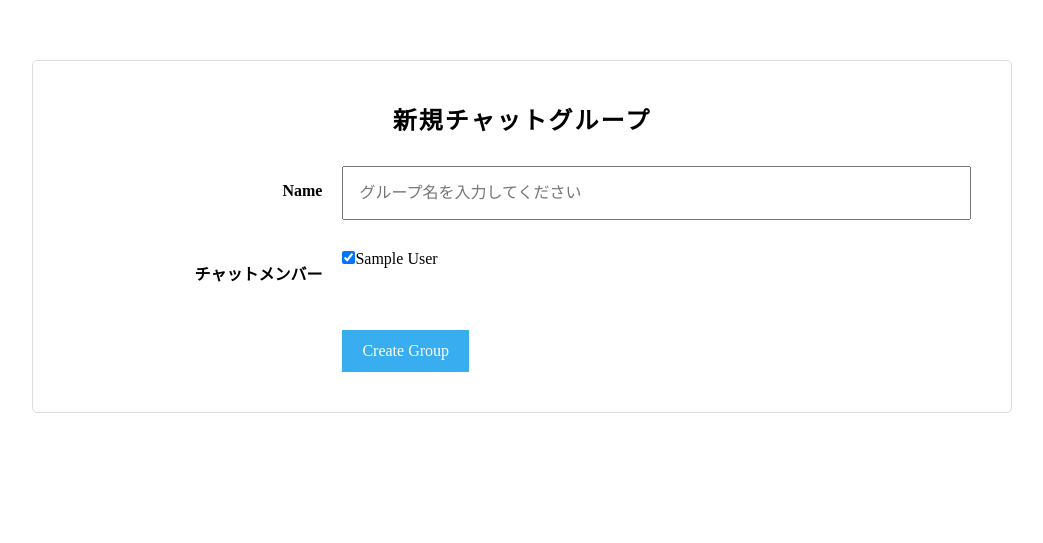
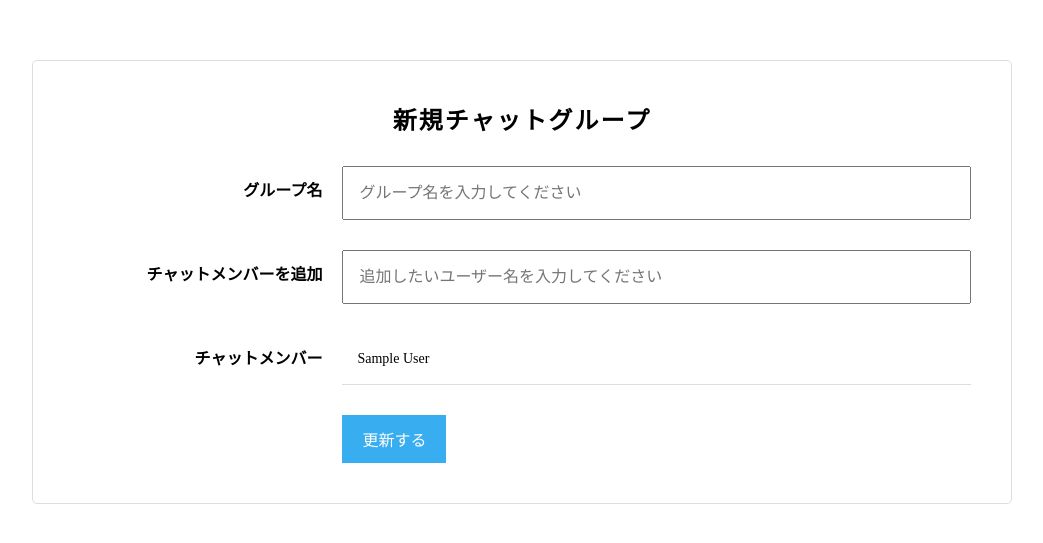
Before and after one commit to tkori/chat-space, a Rails app: page /groups/new in a window 1280 px wide. Shown: the top 543 px of the page, without its empty margins (118-1161 px from the left). Run offline with Rails 7, Linux system fonts and the light colour scheme; the visitor is signed in with stand-in values (Sample User, id 1); style sheets or scripts are compiled from the project's sources; some libraries are stand-ins or nearby versions.

Commit message:
Improve the partial view of the form

```diff
--- a/app/views/groups/_form.html.haml
+++ b/app/views/groups/_form.html.haml
@@ -7,36 +7,29 @@
           %li= message
   .chat-group-form__field
     .chat-group-form__field--left
-      = f.label :name, class: 'chat-group-form__label'
+      %label.chat-group-form__label{for: "group_name"} グループ名
     .chat-group-form__field--right
       = f.text_field :name, class: 'chat__group_name chat-group-form__input', placeholder: 'グループ名を入力してください'
   .chat-group-form__field.clearfix
-    / この部分はインクリメンタルサーチ（ユーザー追加の非同期化のときに使用します
-    /
-      <div class='chat-group-form__field--left'>
-      <label class="chat-group-form__label" for="chat_group_チャットメンバーを追加">チャットメンバーを追加</label>
-      </div>
-      <div class='chat-group-form__field--right'>
-      <div class='chat-group-form__search clearfix'>
-      <input class='chat-group-form__input' id='user-search-field' placeholder='追加したいユーザー名を入力してください' type='text'>
-      </div>
-      <div id='user-search-result'></div>
-      </div>
+    .chat-group-form__field--left
+      %label.chat-group-form__label{for: "chat_group_チャットメンバーを追加"} チャットメンバーを追加
+    .chat-group-form__field--right
+      .chat-group-form__search.clearfix
+        %input#user-search-field.chat-group-form__input{:placeholder => "追加したいユーザー名を入力してください", :type => "text"}/
+      #user-search-result
+
   .chat-group-form__field.clearfix
     .chat-group-form__field--left
       %label.chat-group-form__label{:for => "chat_group_チャットメンバー"} チャットメンバー
     .chat-group-form__field--right
-      / グループ作成機能の追加時はここにcollection_check_boxesの記述を入れてください
-      = f.collection_check_boxes :user_ids, User.all, :id, :name
-      / この部分はインクリメンタルサーチ（ユーザー追加の非同期化のときに使用します
-      /
-        <div id='chat-group-users'>
-        <div class='chat-group-user clearfix' id='chat-group-user-22'>
-        <input name='chat_group[user_ids][]' type='hidden' value='22'>
-        <p class='chat-group-user__name'>seo_kyohei</p>
-        </div>
-        </div>
+      #chat-group-users
+        - @group.users.each do |user|
+          .chat-group-user.clearfix{id: "#{user.id}"}
+            = f.hidden_field :user_ids, name: 'group[user_ids][]', value: "#{user.id}"
+            %p.chat-group-user__name
+              = user.name
+
   .chat-group-form__field.clearfix
     .chat-group-form__field--left
     .chat-group-form__field--right
-      = f.submit class: 'chat-group-form__action-btn'
+      = f.submit "更新する", class: 'chat-group-form__action-btn'
```
